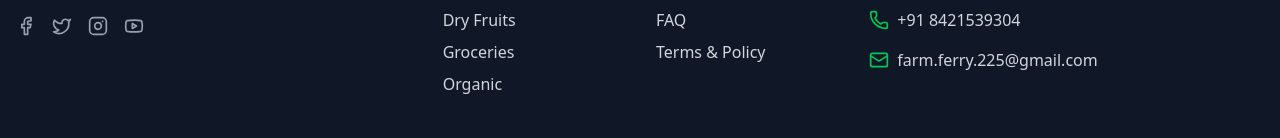
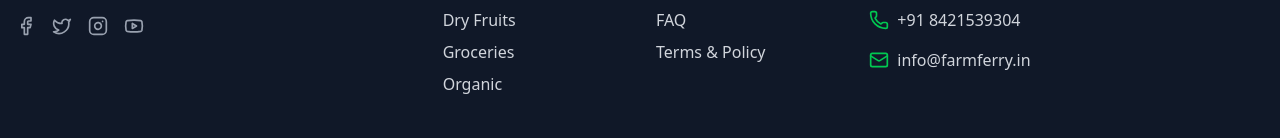
Before and after one commit to anerilohakane/FarmFerry-LandingPage, a Next.js app: page / in a window 1280 px wide. Shown: the part 4537-4675 px from the top of the page. Built offline with nearby package versions, Linux system fonts and the light colour scheme.

Commit message:
Email Change - Shreyas

```diff
--- a/src/app/components/Contact.jsx
+++ b/src/app/components/Contact.jsx
@@ -67,7 +67,7 @@ export default function Contact() {
     {
       icon: Mail,
       title: 'Email',
-      value: 'farm.ferry.225@gmail.com',
+      value: 'info@farmferry.in',
       color: 'bg-white/90'
     },
     {
--- a/src/app/components/Footer.jsx
+++ b/src/app/components/Footer.jsx
@@ -68,7 +68,7 @@ export default function Footer() {
               </li>
               <li className="flex items-center">
                 <Mail size={20} className="mr-2 flex-shrink-0 text-green-500" />
-                <span>farm.ferry.225@gmail.com</span>
+                <span>info@farmferry.in</span>
               </li>
             </ul>
           </div>
```
